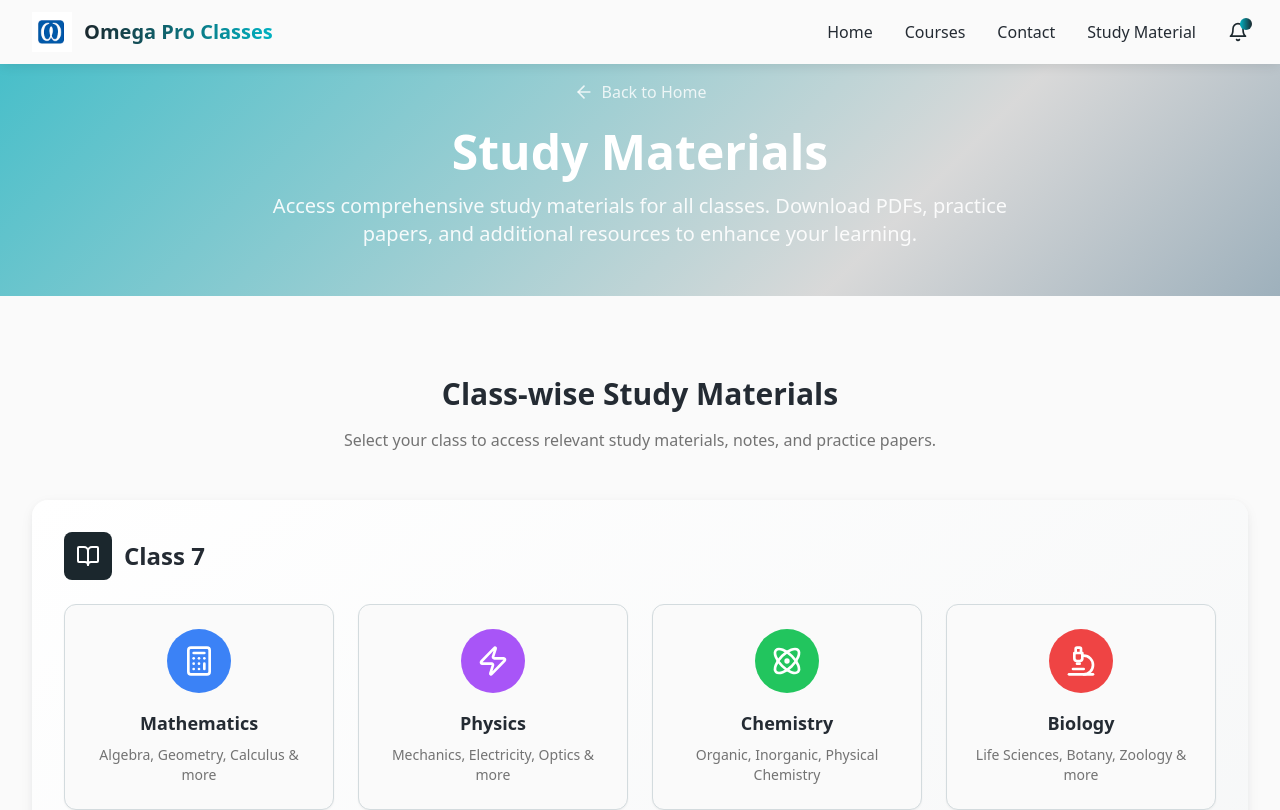
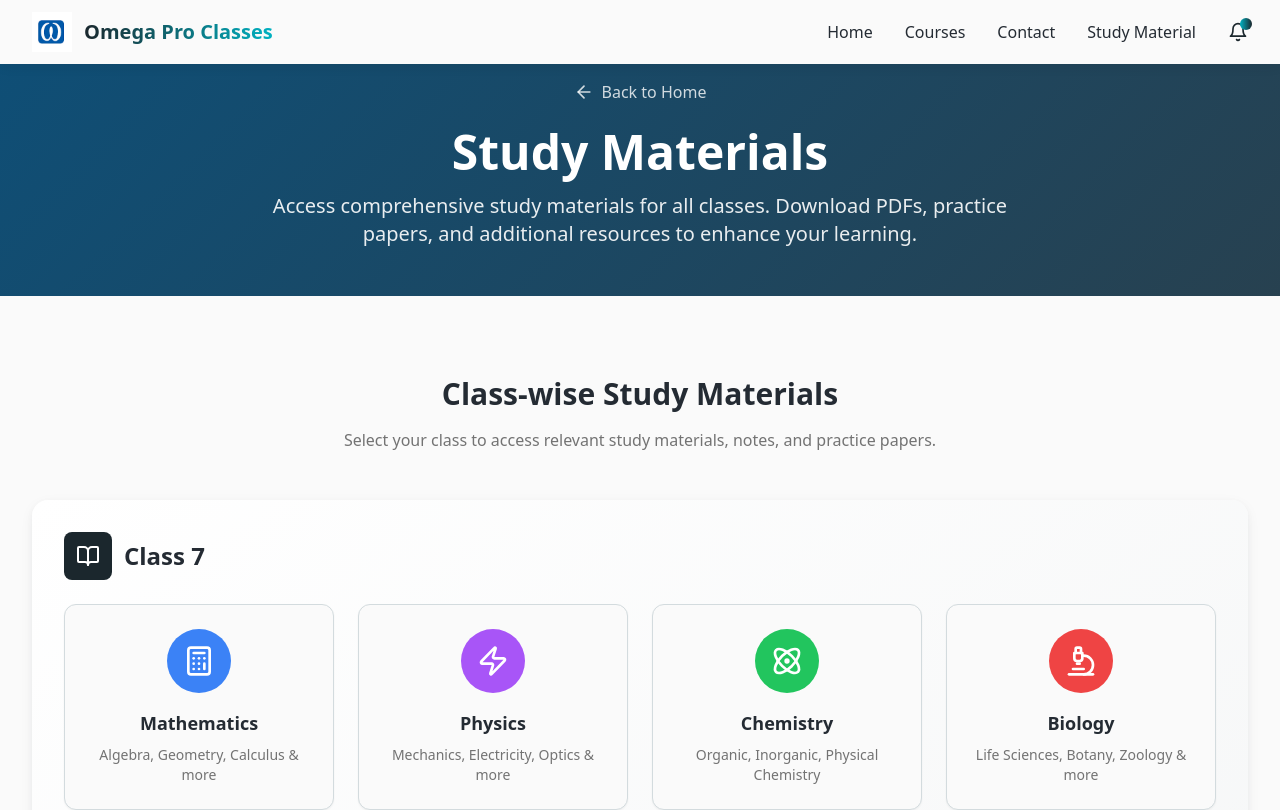
Before and after one commit to Janvi1205/omega-Classes, a React (Vite) app: page /study-material in a window 1280 px wide. Shown: the top 810 px of the page. Built offline with nearby package versions, Linux system fonts and the light colour scheme.

Commit message:
Reverted to commit 2b486501a56d3c5cf891475a002d62c441c3263d

```diff
--- a/src/index.css
+++ b/src/index.css
@@ -182,7 +182,7 @@
   }
 
   .hero-gradient {
-    background: linear-gradient(-45deg, hsl(var(--primary)), hsl(var(--secondary)), hsl(0 0% 85%), hsl(var(--accent)), hsl(var(--primary)));
+    background: linear-gradient(-45deg, hsl(var(--primary)), hsl(var(--primary)/0.9), hsl(var(--secondary)), hsl(var(--accent)));
     background-size: 400% 400%;
     animation: gradient-shift 8s ease-in-out infinite;
   }
```
